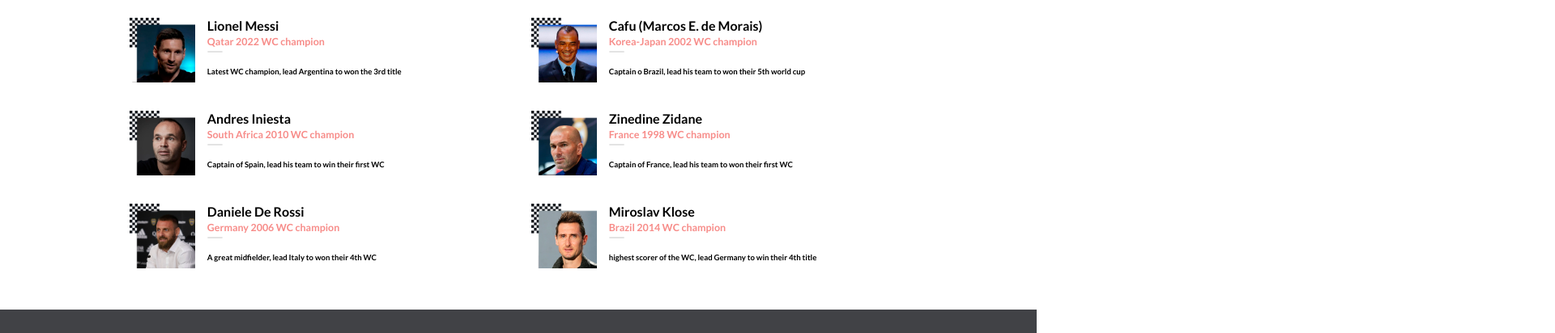
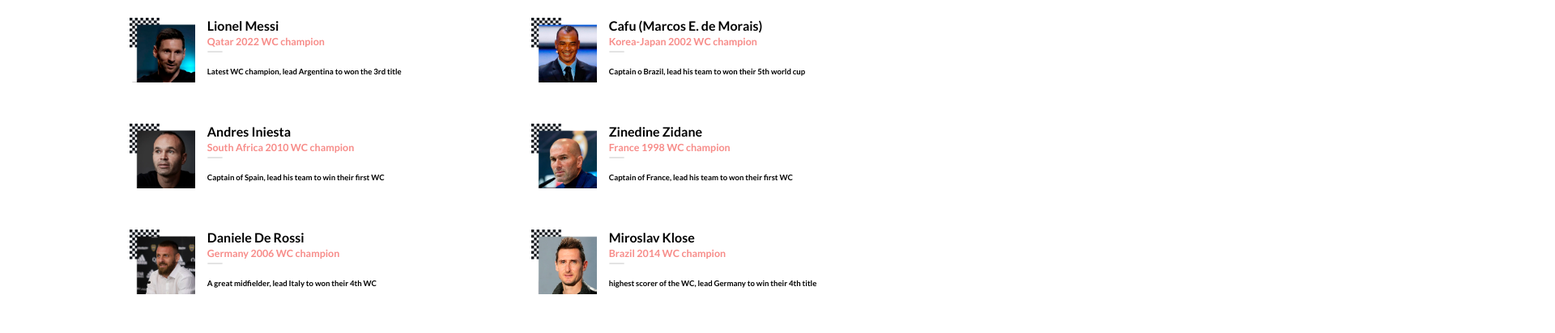
Before and after one commit to DamianDib9/MV-Capstone-project, a website: page index.html in a window 1280 px wide. Shown: the part 1420-1832 px from the top of the page at 81% size, 1920 px wide, since content can reach past the window. Drawn offline with Linux system fonts and the light colour scheme.

Commit message:
Update style.css
Fixed card displaying on featured speakers

```diff
--- a/style.css
+++ b/style.css
@@ -248,6 +248,7 @@
 .cardContainer {
   display: flex;
   gap: 15px;
+  margin-bottom: 1rem;
 }
 
 .cardTitle {
@@ -317,10 +318,6 @@
   display: none;
 }
 
-.cardHide {
-  display: none;
-}
-
 @media screen and (min-width: 768px) {
   .gridContainer {
     display: grid;
@@ -386,6 +383,7 @@
   }
 
   #mainLogo {
+    width: 2rem;
     margin-right: 15vw;
   }
 
```
